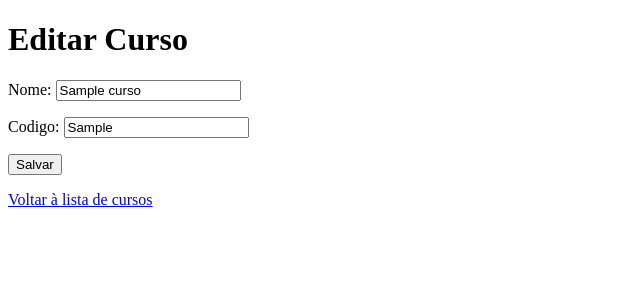
After one commit to yagonis/sistema-monografia, a Django app: page /cursos/1/editar/ in a window 1280 px wide. The commit adds this page. Shown: the top 300 px of the page, without its empty margins (0-640 px from the left). Run offline with Django 5.2, Linux system fonts and the light colour scheme; a user stored in the database is signed in; tables that the repository leaves empty hold one stand-in row (values such as "Sample post").

Commit message:
CRUD dos cursos completa

```diff
--- a/monografias/templates/monografias/cadastrar_curso.html
+++ b/monografias/templates/monografias/cadastrar_curso.html
@@ -5,7 +5,7 @@
     <title> Cadastrar Curso - Repositório de TCC </title>
 </head>
 <body>
-    <h1> Cadastrar Curso </h1>
+    <h1>{% if form.instance.pk %}Editar curso{% else %}Cadastrar curso{% endif %}</h1>
     <form method="post">
         {% csrf_token %}
         {{ form.as_p }}
--- /dev/null
+++ b/monografias/templates/monografias/editar_curso.html
@@ -0,0 +1,17 @@
+<!DOCTYPE html>
+<html lang="pt-br">
+<head>
+    <meta charset="UTF-8">
+    <title> Editar Curso - Repositório de TCC </title>
+</head>
+<body>
+    <h1> Editar Curso </h1>
+    <form method="post">
+        {% csrf_token %}
+        {{ form.as_p }}
+        <button type="submit">Salvar</button>
+    </form>
+
+    <p><a href="{% url 'listar_cursos' %}"> Voltar à lista de cursos</a></p>
+</body>
+</html>
--- a/monografias/urls.py
+++ b/monografias/urls.py
@@ -5,5 +5,7 @@ from . import views
 urlpatterns = [
     path("", views.inicio, name="inicio"),
     path("cursos/", views.listar_cursos, name="listar_cursos"),
-    path("cursos/cadastrar/", views.cadastrar_curso, name="cadastrar_curso")
+    path("cursos/cadastrar/", views.cadastrar_curso, name="cadastrar_curso"),
+    path("cursos/<int:pk>/editar/", views.editar_curso, name="editar_curso"),
+    path("cursos/<int:pk>/excluir/", views.excluir_curso, name="excluir_curso"),
  ]
--- a/monografias/views.py
+++ b/monografias/views.py
@@ -1,6 +1,7 @@
 from django.http import HttpResponse
-from django.shortcuts import redirect, render
+from django.shortcuts import get_object_or_404, redirect, render
 from django.contrib.auth.decorators import permission_required
+from django.views.decorators.http import require_http_methods
 from .models import Curso
 from .forms import CursoForm
 
@@ -21,3 +22,26 @@ def cadastrar_curso(request):
     else:
         form = CursoForm()
     return render(request, "monografias/cadastrar_curso.html", {"form": form})
+
+@permission_required("monografias.change_curso", raise_exception=True)
+def editar_curso(request, pk):
+    curso = get_object_or_404(Curso, pk=pk)
+
+    if request.method == "POST":
+        form = CursoForm(request.POST, instance=curso)
+        if form.is_valid():
+            form.save()
+            return redirect("listar_cursos")
+    else:
+        form = CursoForm(instance=curso)
+    return render(request, "monografias/editar_curso.html", {"form": form, "curso": curso})
+
+@permission_required("monografias.delete_curso", raise_exception=True)
+@require_http_methods(["GET", "POST"])
+def excluir_curso(request, pk):
+    curso = get_object_or_404(Curso, pk=pk)
+
+    if request.method == "POST":
+        curso.delete()
+        return redirect("listar_cursos")
+    return render(request, "monografias/excluir_curso.html", {"curso": curso})
```
Also changed, not shown: monografias/templates/monografias/excluir_curso.html (added, +17 -0 lines), monografias/templates/monografias/listar_cursos.html (+9 -2 lines).
